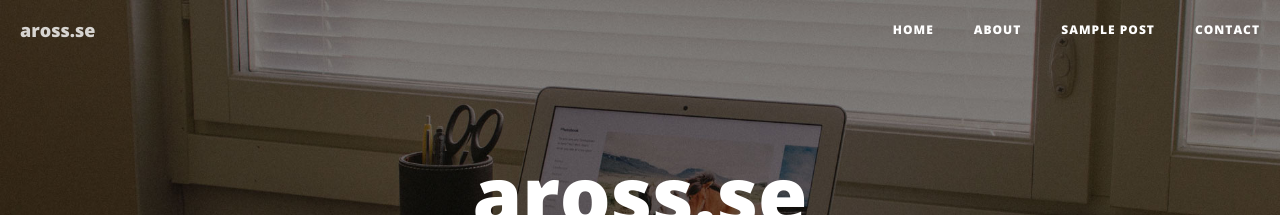
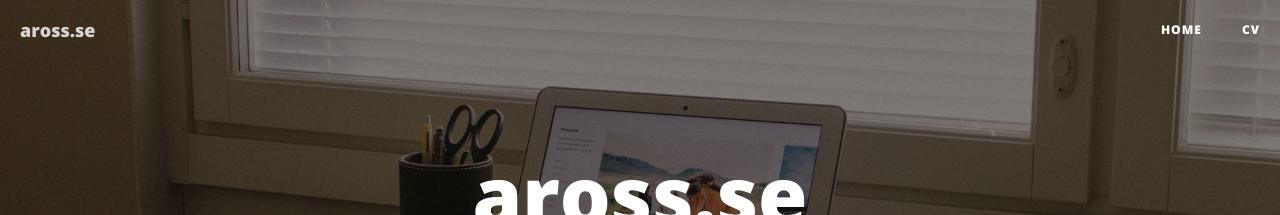
Before and after one commit to alex-ross/alex-ross.github.io, a Jekyll site: the page built from index.html, in a window 1280 px wide. Shown: the top 215 px of the page. Built offline with Jekyll 4.4.1, drawn with Linux system fonts in a browser that asks for light colours; nearby versions of some CDN libraries; Markdown is read by kramdown in place of the engine named in the settings; the list of posts is cut into pages by our own code; comment, search, counter and statistics services are not loaded.

Commit message:
Adds link to CV

```diff
--- a/_layouts/base.html
+++ b/_layouts/base.html
@@ -66,13 +66,7 @@
                         <a href="index.html">Home</a>
                     </li>
                     <li>
-                        <a href="about.html">About</a>
-                    </li>
-                    <li>
-                        <a href="post.html">Sample Post</a>
-                    </li>
-                    <li>
-                        <a href="contact.html">Contact</a>
+                        <a href="http://devb.io/ross" target="_blank">CV</a>
                     </li>
                 </ul>
             </div>
```
